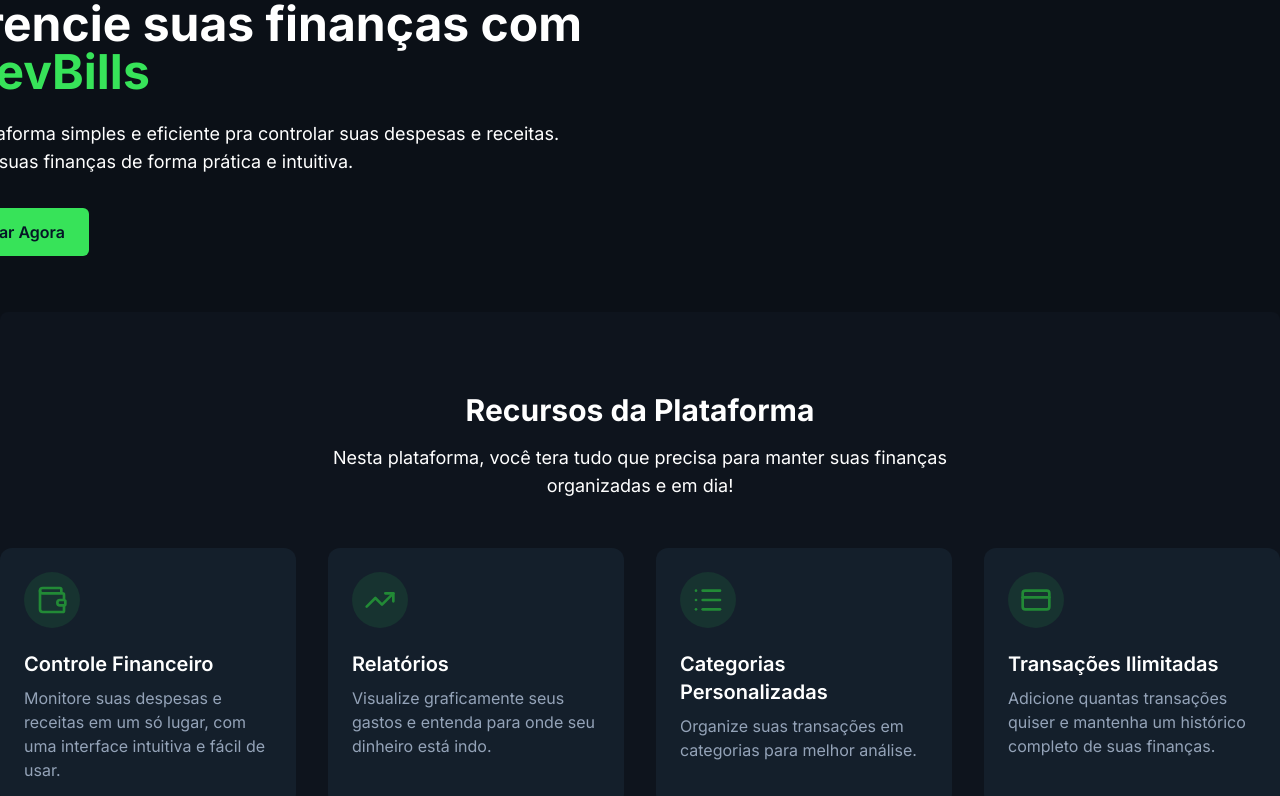
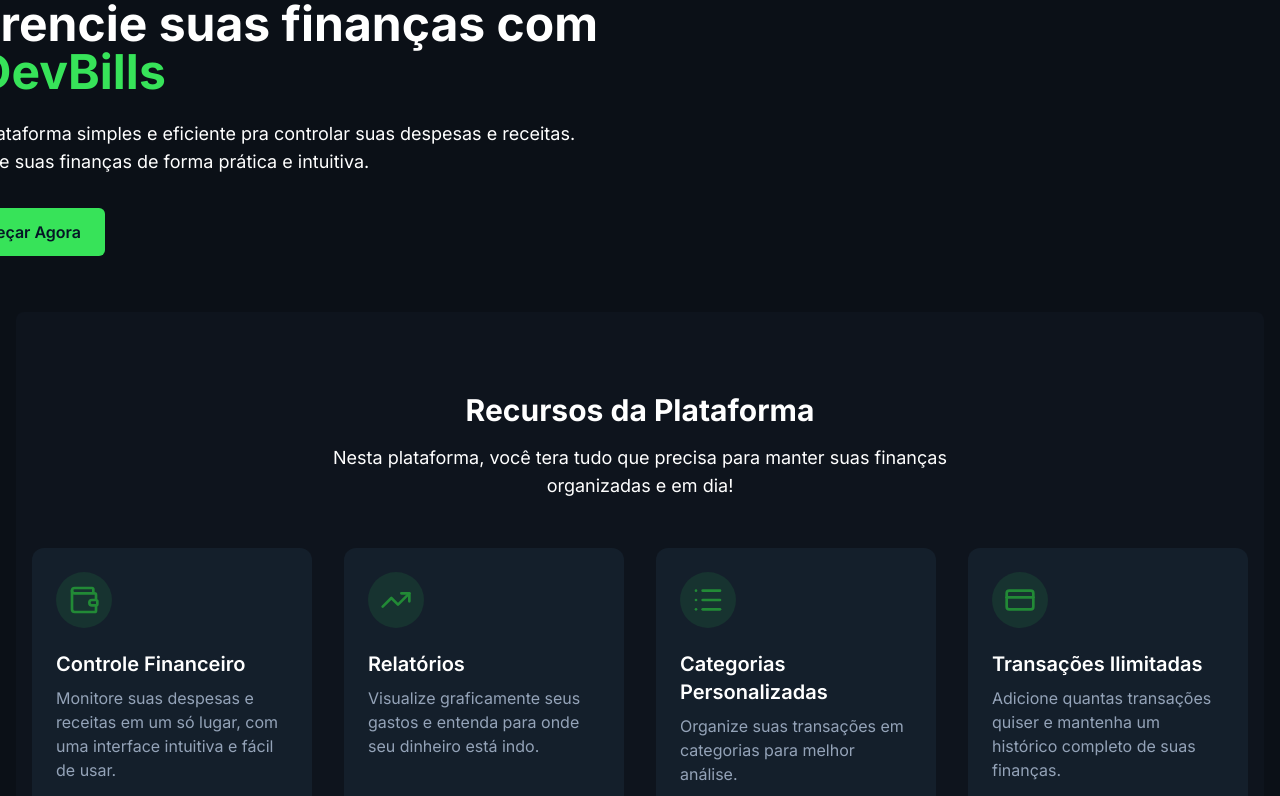
Before and after one commit to ErikBdaSilva20/DevBills-Controle-Financeiro, a React (Vite) app in the folder front/: page / in a window 1280 px wide. Shown: the top 796 px of the page. Built offline with nearby package versions, Linux system fonts and the light colour scheme; no server answers.

Commit message:
Implementei variaveis de cores.

```diff
--- a/front/src/index.css
+++ b/front/src/index.css
@@ -1,5 +1,6 @@
 @import url('https://fonts.googleapis.com/css2?family=Inter:ital,opsz,wght@0,14..32,100..900;1,14..32,100..900&display=swap');
 @import "tailwindcss";
+
 
 @theme {
     /* Cores do tema */
@@ -30,3 +31,11 @@
     /* Fontes */
     --font-sans: Inter, system-ui, sans-serif;
 }
+
+@body {
+  @apply bg-gray-900 text-gray-50 min-h-screen font-sans;
+}
+
+.container-app {
+  @apply max-w-7xl mx-auto px-4;
+}
```
